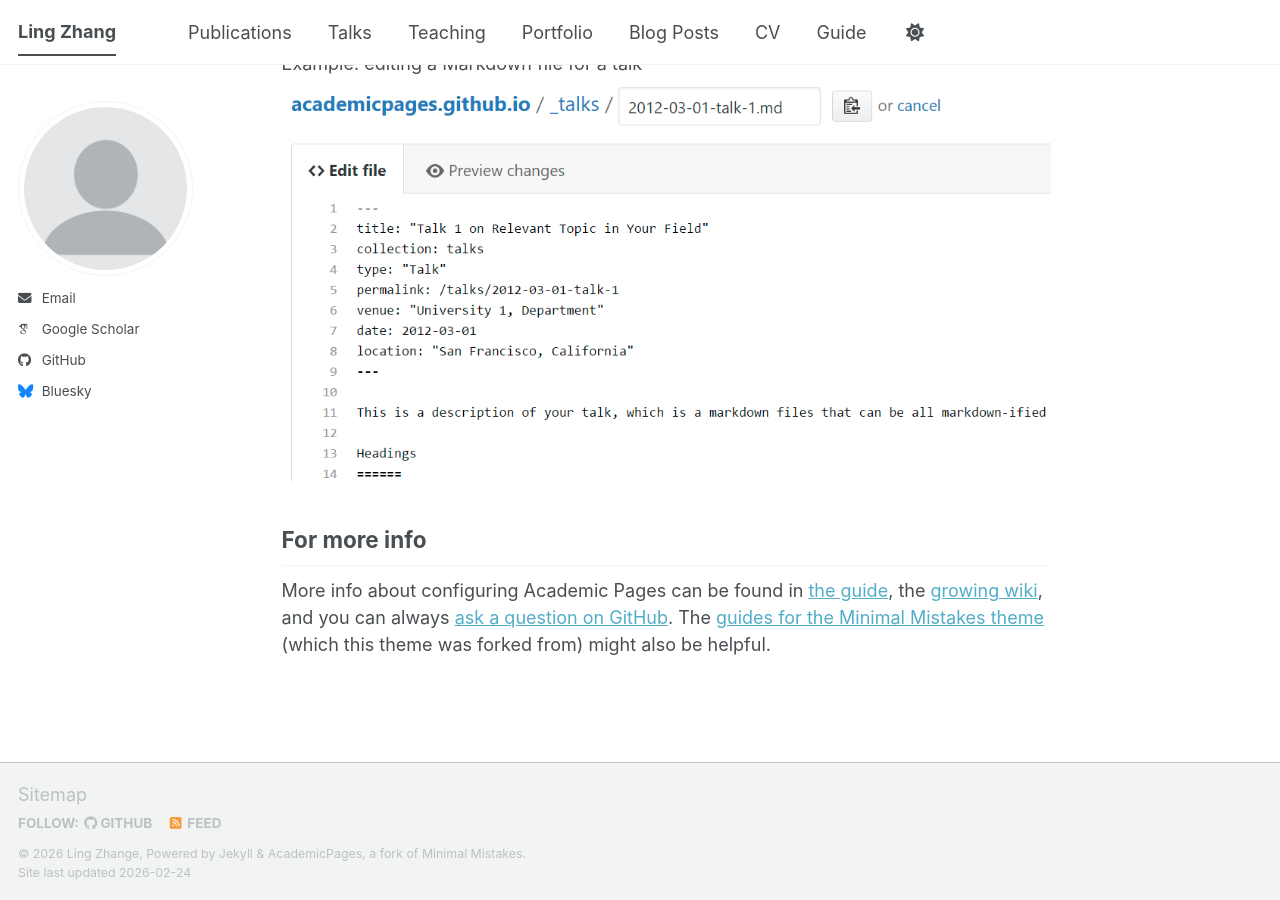
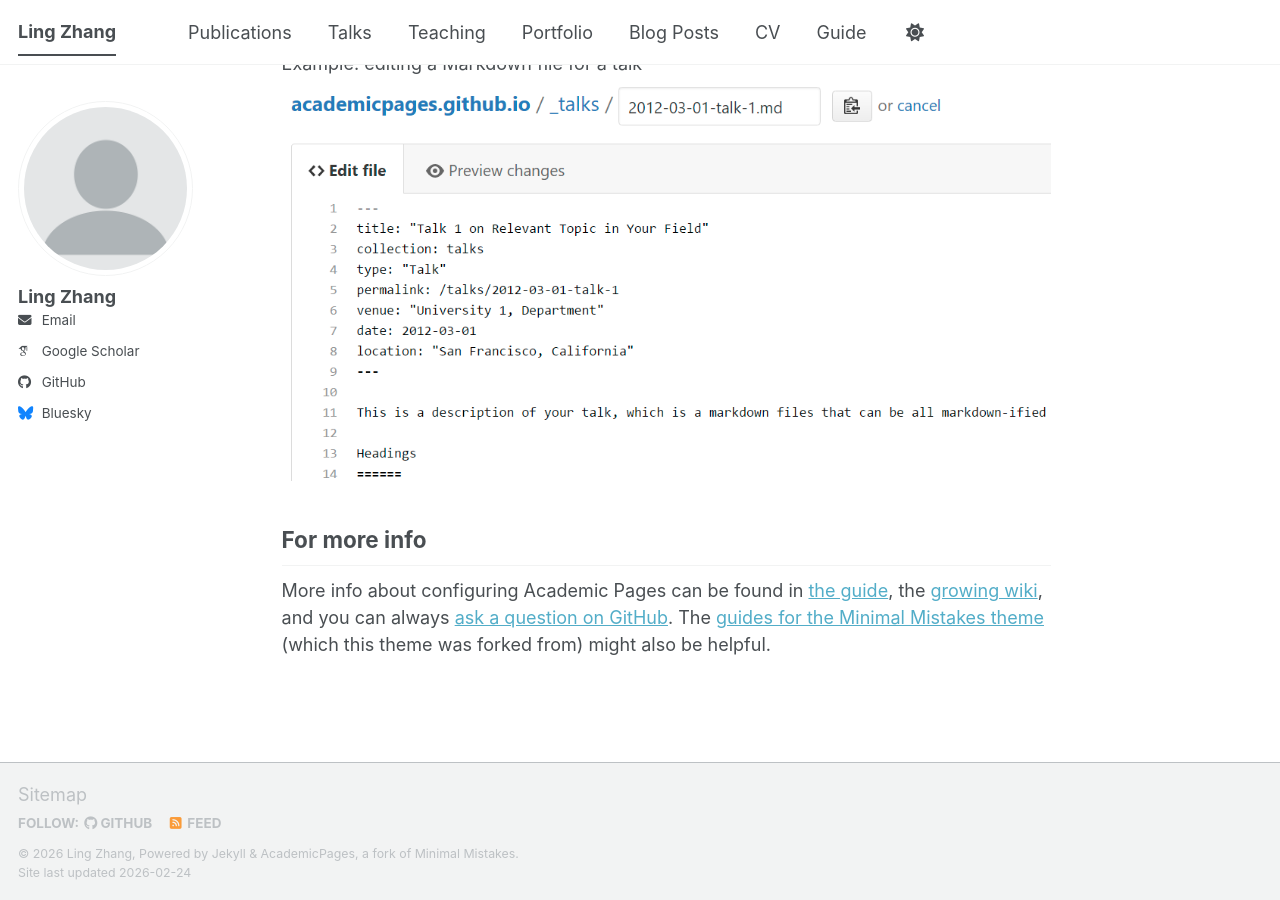
Before and after one commit to sweet-tea-olive/zhangling, a Jekyll site: the page built from _pages/about.md, in a window 1280 px wide and 900 px high, scrolled down 2720 px. Built offline with Jekyll 4.4.1, drawn with Linux system fonts in a browser that asks for light colours; some web fonts are replaced; a script bundle is joined from its source files by our own code; library files that are not in the unit come from our copies; some of the changed lines change nothing that is shown.

Commit message:
Update _config.yml

```diff
--- a/_config.yml
+++ b/_config.yml
@@ -7,44 +7,35 @@
 # server process.
 
 # Basic Site Settings
-locale                   : "en-US"
-site_theme               : "default" # The available themes options are "default", "air", "sunrise", "mint", "dirt" and "contrast"
-title                    : "Ling Zhang"
-title_separator          : "-"
-name                     : &name "Ling Zhange"
-description              : &description "Your Name's academic portfolio"   # Update this with a general description of your site, this is the default if not overridden by a page
-url                      : https://academicpages.github.io # The base hostname & protocol for your site e.g. "https://[your GitHub username].github.io",
-                                                           # or if you already have some other page hosted on Github then use "https://[your GitHub username].github.io/[Your Repo Name]"
-baseurl                  : "" # the subpath of your site, e.g. "/blog"
-repository               : "academicpages/academicpages.github.io"
+locale            : "en-US"
+site_theme        : "default" # options: "default", "air", "sunrise", "mint", "dirt", "contrast"
 
-# Site Author - The following control what appear as part of the author content on the side bar.
-#               If a field is blank the icon and link will not appear, otherwise it will be shown.
-#               Additional customization can be done by editing /_includes/author-profile.html
+title             : "Ling Zhang"
+title_separator   : "-"
+name              : "Ling Zhang"
+description       :
+
+# IMPORTANT — Update this to your actual site after renaming repo
+url               : "https://zhangling24.github.io"
+baseurl           : ""
+repository        : "zhangling24/zhangling24.github.io"
+
+
+# Site Author - Sidebar Profile
 author:
-  # Biographic information
-  avatar           : "profile.png"
-  # name             : "Your Sidebar Name"
-  # pronouns         : # example: "she/her"
-  # bio              : "Short biography for the left-hand sidebar"
-  # location         : "Earth"
-  # employer         : "Red Brick University"
-  # google scholar              : "https://scholar.google.com/citations?user=JzRpUcMAAAAJ"
-  email            : "zhangling@microsoft.com"
+  avatar        : "profile.png"
+  name          : "Ling Zhang"
+  bio           :
+  location      :
+  employer      :
+  uri           :
+  email         : "zhangling@microsoft.com"
 
-  # Academic websites
-  # academia         : # URL
-  # arxiv            : # URL - Update with the correct link to your profile
-  googlescholar    : "https://scholar.google.com/citations?user=JzRpUcMAAAAJ"
-  # inspire-hep      : # URL
-  # impactstory      : # URL
-  # orcid            : "https://orcid.org/yourorcidurl"
-  # semantic         : # URL
-  # ssrn             : # URL
-  # pubmed           : "https://www.ncbi.nlm.nih.gov/pubmed/?term=john+snow"
-  # researchgate     : # URL
-  # scopus           : # URL
-  # zotero           : # URL
+  # Academic links
+  googlescholar : "https://scholar.google.com/citations?user=JzRpUcMAAAAJ"
+  # orcid       :
+  # arxiv       :
+  # researchgate :
 
 
   # Repositories and software development
```
